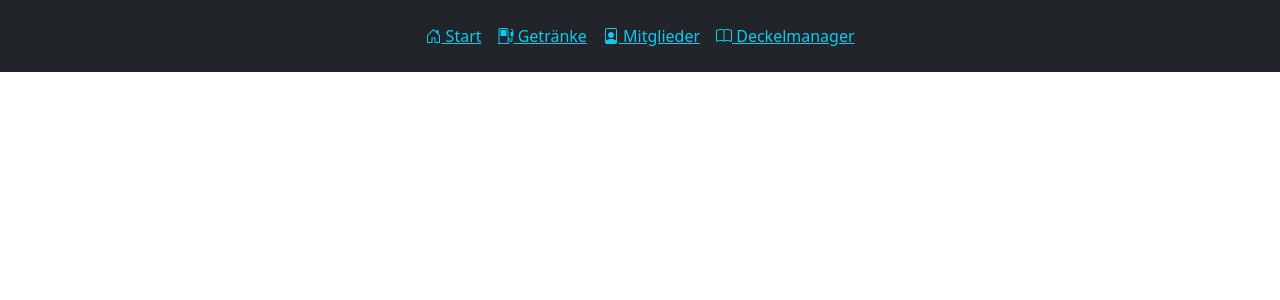
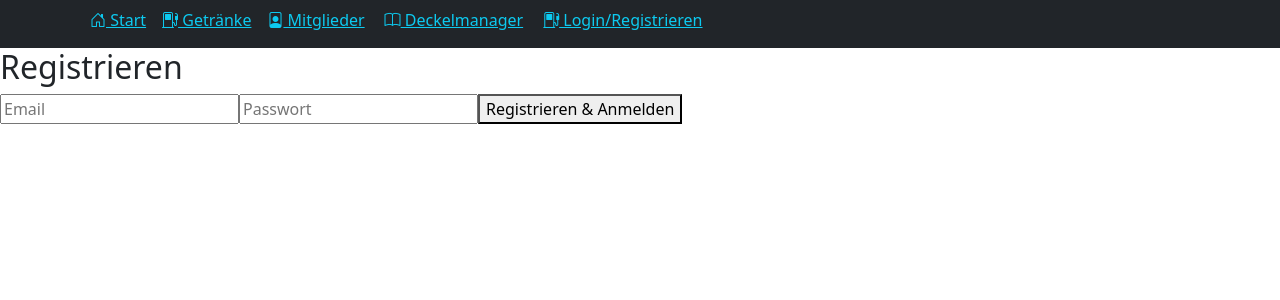
Before and after one commit to termi65/ogv-dm, a React (Vite) app: page /signup in a window 1280 px wide. Shown: the top 300 px of the page. Built offline with nearby package versions, Linux system fonts and the light colour scheme; no server answers; the database is empty.

Commit message:
SignUp-Formular erstellt. in supabase die Berechtigungen für alle Benutzer gesetzt. In Navigation das Hamburgermenü gefixed. Es schließt jetzt nach Auswahl eines Menüpunkts!

```diff
--- a/src/App.jsx
+++ b/src/App.jsx
@@ -10,6 +10,7 @@ import Verzehrliste from "./components/Verzehrliste";
 
 import supabase from "./subabase";
 import Verzehr from "./components/Verzehr";
+import SignUp from "./components/Signup";
 
 export default function App() {
     const navigate = useNavigate();
@@ -153,6 +154,9 @@ export default function App() {
             <Route path="/addverzehr" element={<Verzehr
                 onSave={() => {ladeDaten(); navigate("/verzehrliste");}} />} />
 
+            <Route path="/signup" element={<SignUp
+                onAnmelden={() => {ladeDaten(); navigate("/");}} />} />
+
         </Routes>
         </div>
     );
--- a/src/components/Getraenke.jsx
+++ b/src/components/Getraenke.jsx
@@ -1,5 +1,4 @@
 import useScreenSize from "../utils/useScreenSize";
-
 
 const Getraenke = ({ getraenke, onEdit, onRefresh, onDelete, onAdd }) => {
     const screenSize = useScreenSize();
@@ -10,7 +9,6 @@ const Getraenke = ({ getraenke, onEdit, onRefresh, onDelete, onAdd }) => {
         <button className="btn btn-success btn-sm" onClick={onRefresh}>
           🔄 Aktualisieren
         </button>
-        <p>Bildschirmgröße: {screenSize}</p>
         <table className="table table-bordered mt-2 border-primary p-1">
             <thead>
                 <tr>
--- a/src/components/Home.jsx
+++ b/src/components/Home.jsx
@@ -1,11 +1,10 @@
 import React from "react";
-import {Link} from "react-router-dom";
 
 const Home = () => {
 
-  return (
+    return (
         <div className="d-flex flex-column  align-items-center">
-            <h1>OGV-DM 🍺</h1>
+            <h1>OGV-DM <i class="bi bi-file-person"></i> <i class="bi bi-pencil-square"></i></h1>
             <h2>Willkommen zum OGV-DM (Deckelmanager vom OGV)</h2>
             <section>Mit dieser App kannst du schnell neue Mitglieder und Getränke anlegen und den Deckel jedes Mitglieds einsehen.</section>
             <h3>ACHTUNG</h3>
@@ -13,7 +12,7 @@ const Home = () => {
                 Beim Bezahlen wird der 'Deckel' gelöscht! Er kann nicht wieder hergestellt werden. Aber keine Angst vor jedem Löschvorgang gibt's eine Sicherheitsabfrage!
             </section>
         </div>
-  );
+    );
 }
 
 export default Home;
--- a/src/components/Navigation.jsx
+++ b/src/components/Navigation.jsx
@@ -1,14 +1,47 @@
 import { Link } from "react-router-dom";
+import { useState } from "react";
 
 export default function Navigation() {
-  return (
-    <div className="d-flex flex-column p-4 align-items-center bg-dark">
-        <nav className="">
-            <Link to="/" className="px-2 text-info"><i className="bi bi-house-door"></i> Start</Link>
-            <Link to="/getraenke" className="px-2 text-info"><i className="bi bi-fuel-pump"></i> Getränke</Link>
-            <Link to="/mitglieder" className="px-2 text-info"><i className="bi bi-file-person"></i> Mitglieder</Link>
-            <Link to="/verzehrliste" className="px-2 text-info"><i className="bi bi-book"></i> Deckelmanager</Link>
-        </nav>
-    </div>
-  );
+    const [isNavCollapsed, setIsNavCollapsed] = useState(true);
+    const handleNavCollapse = () => setIsNavCollapsed(!isNavCollapsed);
+    const closeNav = () => {
+        setIsNavCollapsed(true);
+    };
+    return (
+        <div className="d-flex flex-column p-4 align-items-center bg-dark">
+            <nav className="navbar navbar-expand-md navbar-dark bg-dark fixed-top navbar-on-top">
+                <div className="container ">
+                    <button className="navbar-toggler"
+                            type="button"
+                            data-bs-toggle="collapse"
+                            data-bs-target="#togglerData"
+                            aria-controls="togglerData"
+                            aria-expanded={!isNavCollapsed ? true : false}
+                            aria-label="Toggle navigation"
+                            onClick={handleNavCollapse}>
+                        <span className="navbar-toggler-icon"></span>
+                    </button>
+                    <div className={`${isNavCollapsed ? 'collapse' : ''} navbar-collapse`} id="togglerData">
+                        <ul className="navbar-nav me-auto">
+                            <li className="nav-item" key={1}>
+                                <Link to="/" className="px-2 text-info" onClick={closeNav}><i className="bi bi-house-door"></i> Start</Link>
+                            </li>
+                            <li className="nav-item" key={2}>
+                                <Link to="/getraenke" className="px-2 text-info" onClick={closeNav}><i className="bi bi-fuel-pump"></i> Getränke</Link>
+                            </li>
+                            <li className="nav-item pe-1" key={3}>
+                                <Link to="/mitglieder" className="px-2 text-info" onClick={closeNav}><i className="bi bi-file-person"></i> Mitglieder</Link>
+                            </li>
+                            <li className="nav-item pe-1" key={4}>
+                                <Link to="/verzehrliste" className="px-2 text-info" onClick={closeNav}><i className="bi bi-book"></i> Deckelmanager</Link>
+                            </li>
+                            <li className="nav-item pe-1" key={5}>
+                                <Link to="/signup" className="px-2 text-info" onClick={closeNav}><i className="bi bi-fuel-pump"></i> Login/Registrieren</Link>
+                            </li>
+                        </ul>
+                    </div>
+                </div>
+            </nav>
+        </div>
+    );
 }
--- /dev/null
+++ b/src/components/SignUp.jsx
@@ -0,0 +1,53 @@
+import { useState } from 'react';
+import supabase from "../subabase";
+
+const SignUp = () => {
+    const [email, setEmail] = useState('');
+    const [password, setPassword] = useState('');
+    const [loading, setLoading] = useState(false);
+    const [error, setError] = useState(null);
+
+    const handleSignUp = async () => {
+        setLoading(true);
+        setError(null);
+
+        // Benutzer registrieren
+        const { user, error } = await supabase.auth.signUp({
+            email,
+            password,
+        });
+
+        if (error) {
+            setError(error.message);
+            setLoading(false);
+            return;
+        }
+
+        // Falls nötig, Benutzer automatisch anmelden
+        const { data, error: loginError } = await supabase.auth.signInWithPassword({
+            email,
+            password,
+        });
+
+        if (loginError) {
+            setError(loginError.message);
+        }
+
+        setLoading(false);
+        console.log('Erfolgreich registriert & angemeldet:', data);
+    };
+
+    return (
+        <div>
+            <h2>Registrieren</h2>
+            <input type="email" placeholder="Email" value={email} onChange={e => setEmail(e.target.value)} />
+            <input type="password" placeholder="Passwort" value={password} onChange={e => setPassword(e.target.value)} />
+            <button onClick={handleSignUp} disabled={loading}>
+            {loading ? 'Lädt...' : 'Registrieren & Anmelden'}
+            </button>
+            {error && <p style={{ color: 'red' }}>{error}</p>}
+        </div>
+    );
+}
+
+export default SignUp;
```
